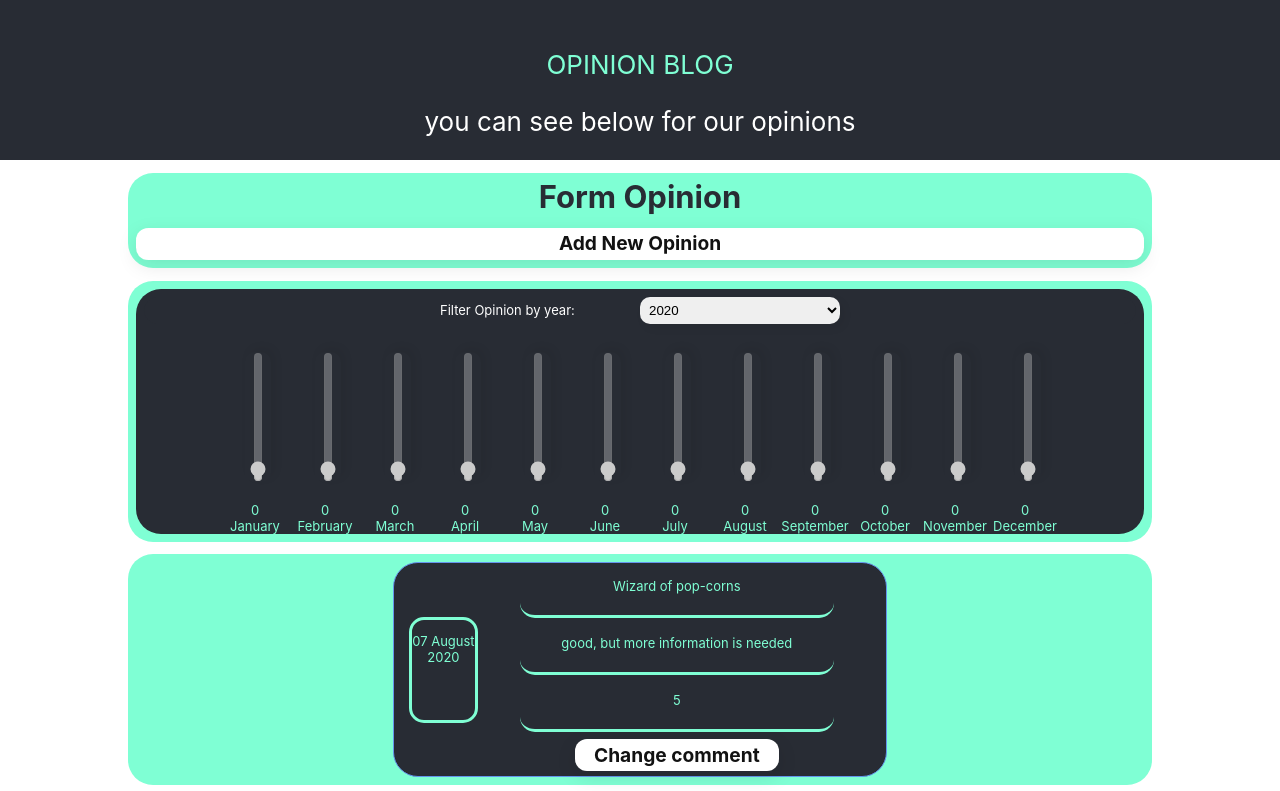
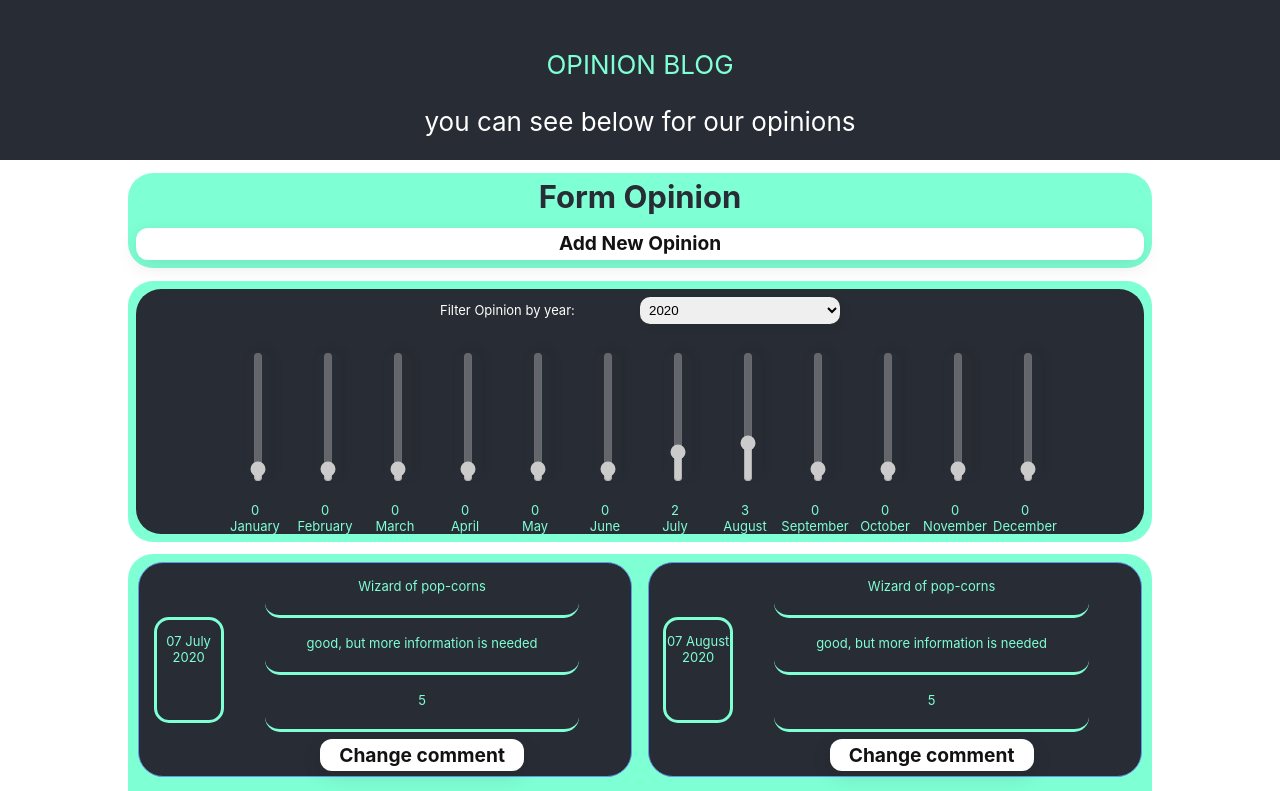
Before and after one commit to RaulSotoNakao/react-opinions-app, a React (Create React App) app: page / in a window 1280 px wide. Shown: the top 791 px of the page. Built offline with nearby package versions, Linux system fonts and the light colour scheme.

Commit message:
make dinamic opinion filter

```diff
--- a/src/components/Opinions/OpinionFilter/OpinionFilter.js
+++ b/src/components/Opinions/OpinionFilter/OpinionFilter.js
@@ -2,12 +2,43 @@ import './OpinionFilter.css';
 import Card from '../../UI/Card/Card.js'
 import FormItem from '../../UI/Form/FormItem';
 import VerticalSlide from '../../UI/VerticalSlide/VerticalSlide.js'
+import React, { useState } from 'react';
 
 function OpinionFilter(props) {
 
     const yearFilterHandler = (event) => {
         props.onYearFilterChange(event.target.value);
     }
+
+    let listVerticalSlide = [
+        { label: 'January', numberOpinions: 0 },
+        { label: 'February', numberOpinions: 0 },
+        { label: 'March', numberOpinions: 0 },
+        { label: 'April', numberOpinions: 0 },
+        { label: 'May', numberOpinions: 0 },
+        { label: 'June', numberOpinions: 0 },
+        { label: 'July', numberOpinions: 0 },
+        { label: 'August', numberOpinions: 0 },
+        { label: 'September', numberOpinions: 0 },
+        { label: 'October', numberOpinions: 0 },
+        { label: 'November', numberOpinions: 0 },
+        { label: 'December', numberOpinions: 0 },
+    ]
+
+    const mergeVerticalSlideWithNumberOpinionsMonth = () => {
+        console.log(props.opinionList)
+        console.log(listVerticalSlide)
+         props.opinionList.map(opinion => {
+            const monthIndex = opinion.date.getMonth();
+            const opinionToReplace = { ...listVerticalSlide[monthIndex], numberOpinions: listVerticalSlide[monthIndex].numberOpinions + 1 }
+            return listVerticalSlide[monthIndex] = opinionToReplace
+        })
+    }
+
+    const verticalSlideContentJsx = (jsx) => {
+        mergeVerticalSlideWithNumberOpinionsMonth();
+
+        return listVerticalSlide.map(jsx)}
 
     return (
         <Card className="opinion-filter">
@@ -21,18 +52,7 @@ function OpinionFilter(props) {
                     </select>
                 </FormItem>
             </Card>
-            <VerticalSlide label="January" />
-            <VerticalSlide label="February" />
-            <VerticalSlide label="March" />
-            <VerticalSlide label="April" />
-            <VerticalSlide label="May" />
-            <VerticalSlide label="June" />
-            <VerticalSlide label="July" />
-            <VerticalSlide label="August" />
-            <VerticalSlide label="September" />
-            <VerticalSlide label="October" />
-            <VerticalSlide label="November" />
-            <VerticalSlide label="December" />
+            {verticalSlideContentJsx((slide, i) => <VerticalSlide key={`${i}-slide`} label={slide.label} slideValue={slide.numberOpinions} />)}
         </Card>
     );
 }
--- a/src/components/UI/VerticalSlide/VerticalSlide.js
+++ b/src/components/UI/VerticalSlide/VerticalSlide.js
@@ -2,20 +2,13 @@ import './VerticalSlide.css';
 import React, { useState } from 'react';
 
 function VerticalSlide(props) {
-
-    const [slideValue, setSlideValue] = useState({ enteredSlideValue: '0' });
-
-    const slideChangeHandler = (event) => {
-        setSlideValue({ enteredSlideValue: event.target.value })
-    }
-
     return (
         <div className="slider-content">
             <div className="slider-wrapper">
-                <input type="range" disabled = {true} min="0" max="10" value={slideValue.enteredSlideValue} step="1" onChange={slideChangeHandler} />
+                <input type="range" disabled = {true} min="0" max="12" value={props.slideValue} step="1"  />
             </div>
             <div className="slider-label">
-                {slideValue.enteredSlideValue}
+                {props.slideValue}
             </div>
             <div className="slider-label">
                 {props.label}
--- a/src/views/App.js
+++ b/src/views/App.js
@@ -4,6 +4,30 @@ import NewOpinion from './Opinions/NewOpinion.js'
 import React, { useState } from 'react';
 
 const initialPeopleOpinions = [
+  {
+    title: 'Wizard of pop-corns',
+    comment: 'good, but more information is needed',
+    date: new Date(2020, 6, 7),
+    note: 5
+  },
+  {
+    title: 'Wizard of pop-corns',
+    comment: 'good, but more information is needed',
+    date: new Date(2020, 7, 7),
+    note: 5
+  },
+  {
+    title: 'Wizard of pop-corns',
+    comment: 'good, but more information is needed',
+    date: new Date(2020, 6, 7),
+    note: 5
+  },
+  {
+    title: 'Wizard of pop-corns',
+    comment: 'good, but more information is needed',
+    date: new Date(2020, 7, 7),
+    note: 5
+  },
   {
     title: 'Wizard of pop-corns',
     comment: 'good, but more information is needed',
--- a/src/views/Opinions/Opinions.js
+++ b/src/views/Opinions/Opinions.js
@@ -18,7 +18,7 @@ function Opinions(props) {
     return (
         <div>
             <Card className="opinions">
-                <OpinionFilter onYearFilterChange={yearFilterChangeHandler} selected={filteredYear}></OpinionFilter>
+                <OpinionFilter onYearFilterChange={yearFilterChangeHandler} selected={filteredYear} opinionList={opinionFilteredByYear}></OpinionFilter>
             </Card>
             <OpinionList opinionList={opinionFilteredByYear} />
         </div>
```
Also changed, not shown: src/components/Opinions/OpinionVerticalSlide/OpinionVerticalSlide.css (added), src/components/Opinions/OpinionVerticalSlide/OpinionVerticalSlide.js (added).
